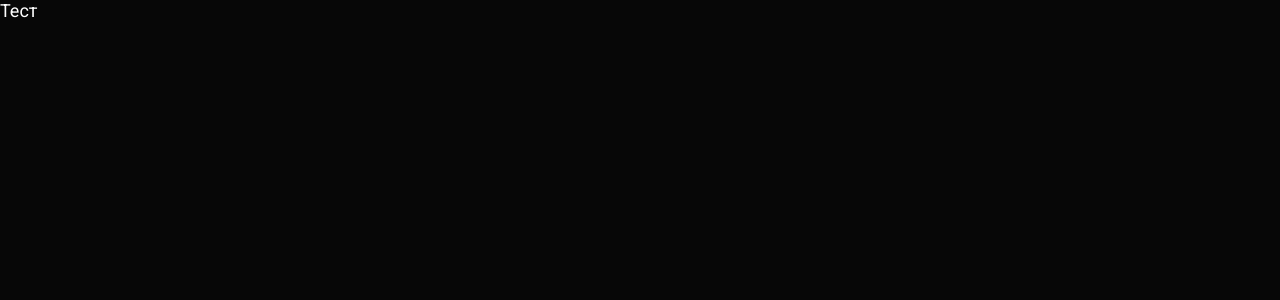
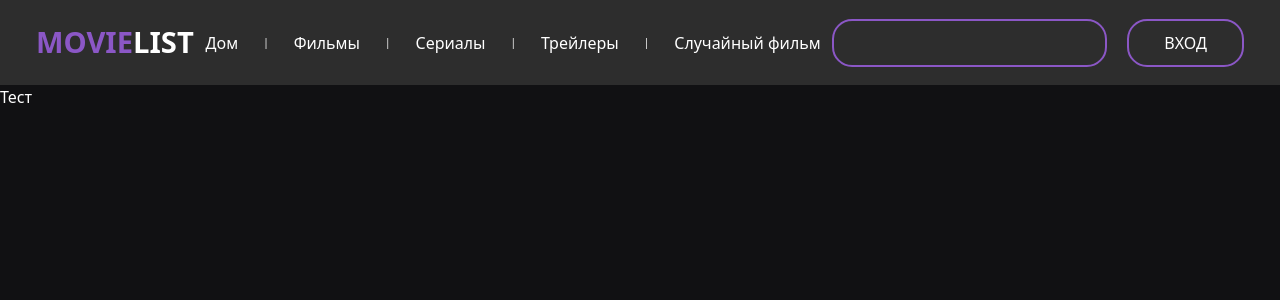
Before and after one commit to lime4512/Movie-List, a Next.js app: page / in a window 1280 px wide. Shown: the top 300 px of the page. Built offline with nearby package versions, Linux system fonts and the light colour scheme.

Commit message:
add header

```diff
--- a/src/app/globals.scss
+++ b/src/app/globals.scss
@@ -10,9 +10,9 @@
 }
 
 body {
-	font: 400 18px 'Roboto', sans-serif;
+	font-style: 400 18px 'Roboto', sans-serif;
 	color: #fff;
-	background: #070707;
+	background: #111113;
 }
 
 a {
--- a/src/app/layout.js
+++ b/src/app/layout.js
@@ -1,9 +1,13 @@
+import { Header } from '@/components/header/Header'
 import './globals.scss'
 
 export default function RootLayout({ children }) {
 	return (
 		<html lang='en'>
-			<body suppressHydrationWarning={true}>{children}</body>
+			<body suppressHydrationWarning={true}>
+				<Header />
+				{children}
+			</body>
 		</html>
 	)
 }
--- /dev/null
+++ b/src/components/header/Header.jsx
@@ -0,0 +1,36 @@
+import '../../style/header.scss'
+export const Header = () => {
+	return (
+		<header>
+			<div className='header-logo'>
+				MOVIE<span>LIST</span>
+			</div>
+			<ul className='header-nav'>
+				<li className='nav-link'>
+					<a href=''>Дом</a>
+				</li>
+				<li className='header-dash'>|</li>
+				<li className='nav-link'>
+					<a href=''>Фильмы</a>
+				</li>
+				<li className='header-dash'>|</li>
+				<li className='nav-link'>
+					<a href=''>Сериалы</a>
+				</li>
+				<li className='header-dash'>|</li>
+				<li className='nav-link'>
+					<a href=''>Трейлеры</a>
+				</li>
+				<li className='header-dash'>|</li>
+				<li className='nav-link'>
+					<a href=''>Случайный фильм</a>
+				</li>
+			</ul>
+
+			<div className='header-login'>
+				<input type='text' className='header-inp' />
+				<button className='header-btn'>Вход</button>
+			</div>
+		</header>
+	)
+}
--- /dev/null
+++ b/src/style/header.scss
@@ -0,0 +1,64 @@
+header {
+	background: rgba(46, 46, 46, 0.96);
+	display: flex;
+	justify-content: space-between;
+	padding: 20px 36px;
+	align-items: center;
+	height: 85px;
+}
+
+.header-logo {
+	color: #8b57c6;
+	font-weight: 700;
+	font-size: 29.171px;
+}
+.header-logo span {
+	color: white;
+}
+
+.header-nav {
+	display: flex;
+	align-items: center;
+}
+
+.header-nav li {
+	margin-right: 25px;
+}
+
+.header-nav li:last-child {
+	margin-right: 0px;
+}
+
+.nav-link:hover {
+	color: #8b57c6;
+}
+
+.header-dash {
+	cursor: default;
+	font-size: 10px;
+}
+
+.header-inp {
+	margin-right: 20px;
+}
+
+.header-btn {
+	transition: 0.4s;
+	text-transform: uppercase;
+	padding: 10px 35px;
+	border-radius: 20.101px;
+	border: 2px solid #8b57c6;
+	cursor: pointer;
+}
+
+.header-btn:hover {
+	background: #8b57c6;
+}
+
+.header-inp {
+	border-radius: 20.101px;
+	background-color: inherit;
+	padding: 10px 20px;
+	border: 2px solid #8b57c6;
+	outline: none;
+}
```
